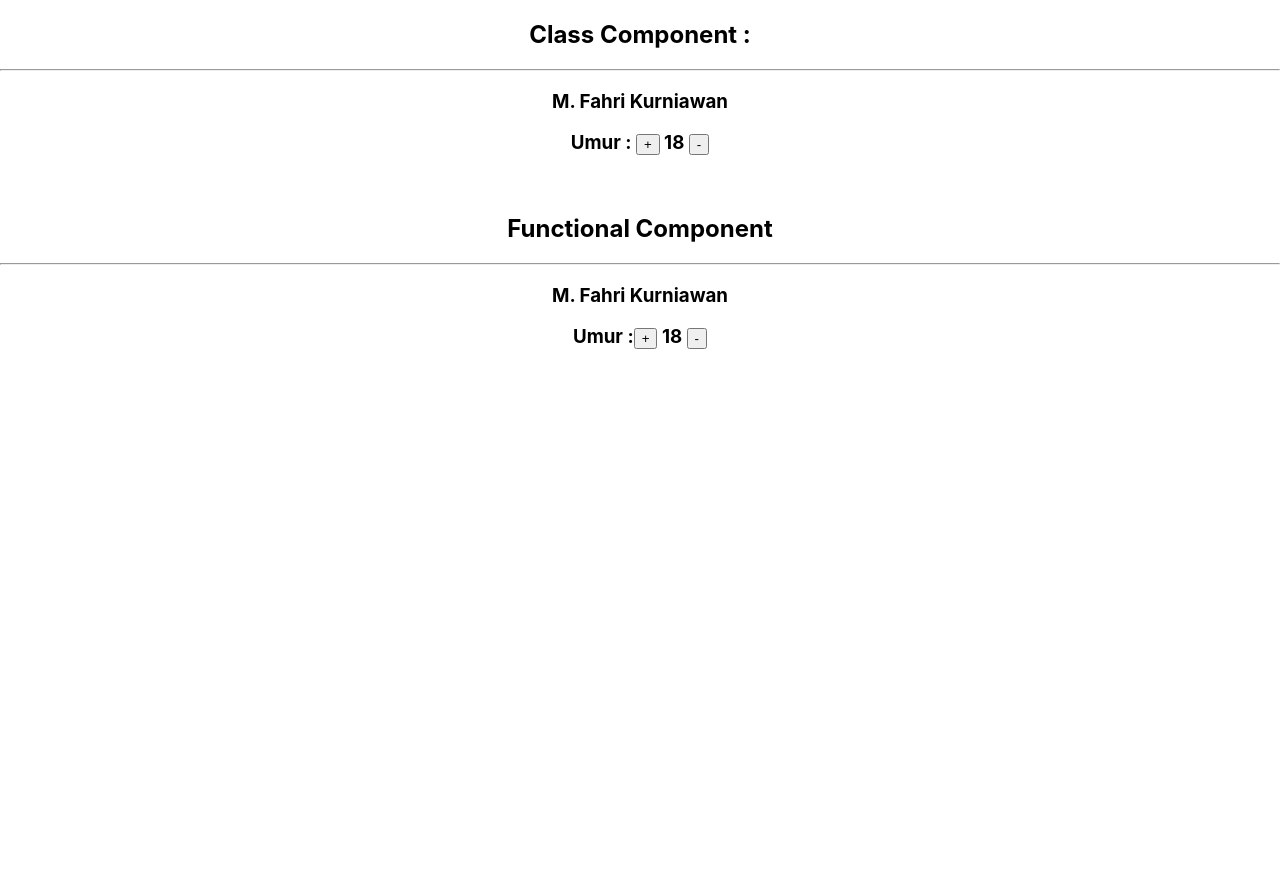
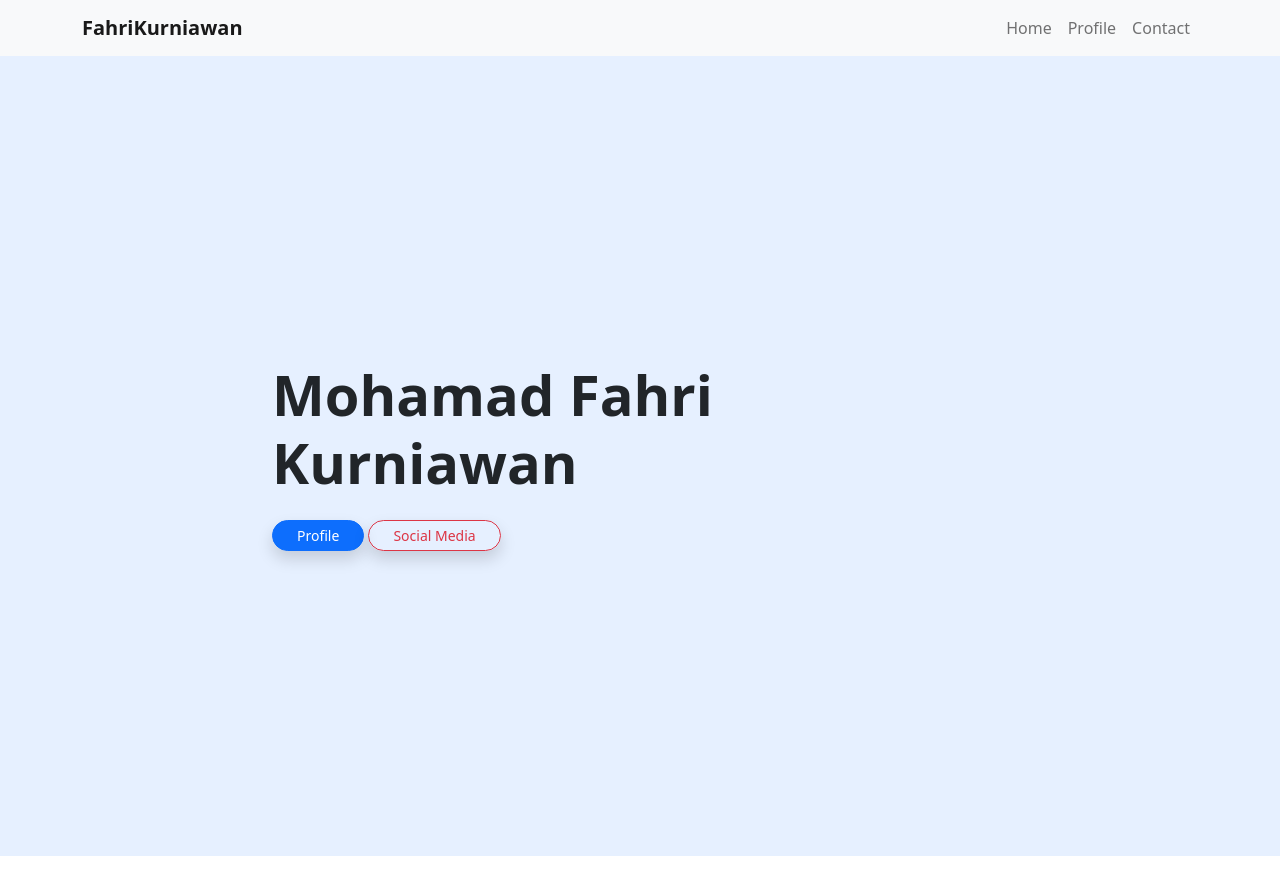
Before and after one commit to fahrikurniawan99/fahri-reactjs, a React (Create React App) app: page / in a window 1280 px wide. Shown: the top 894 px of the page. Before the commit the page ends 800 px from the top, so only its background shows below. Built offline with nearby package versions, Linux system fonts and the light colour scheme.

Commit message:
Tugas Portofolio React

```diff
--- a/package.json
+++ b/package.json
@@ -6,9 +6,13 @@
     "@testing-library/jest-dom": "^5.16.5",
     "@testing-library/react": "^13.4.0",
     "@testing-library/user-event": "^13.5.0",
+    "bootstrap": "^5.2.1",
     "react": "^18.2.0",
+    "react-bootstrap": "^2.5.0",
     "react-dom": "^18.2.0",
     "react-scripts": "5.0.1",
+    "sass": "^1.55.0",
+    "styled-components": "^5.3.6",
     "web-vitals": "^2.1.4"
   },
   "scripts": {
--- a/src/App.js
+++ b/src/App.js
@@ -1,10 +1,11 @@
-import './App.css';
 import Component from './Components';
+import TugasPortofolio from './Tugas-Portofolio';
 
 function App() {
   return (
-    <div className="App">
-      <Component/>
+    <div>
+      {/* <Component/> */}
+      <TugasPortofolio/>
     </div>
   );
 }
--- a/src/index.js
+++ b/src/index.js
@@ -3,6 +3,7 @@ import ReactDOM from 'react-dom/client';
 import './index.css';
 import App from './App';
 import reportWebVitals from './reportWebVitals';
+import 'bootstrap/dist/css/bootstrap.min.css';
 
 const root = ReactDOM.createRoot(document.getElementById('root'));
 root.render(
```
Also changed, not shown: 1 other file (tests, documents, lock files or other folders).
